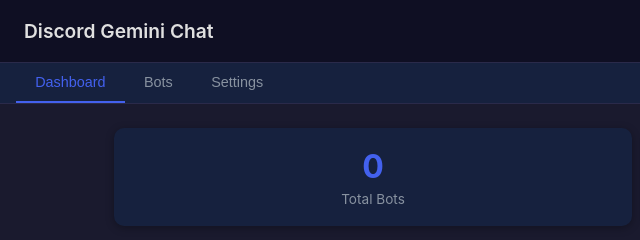
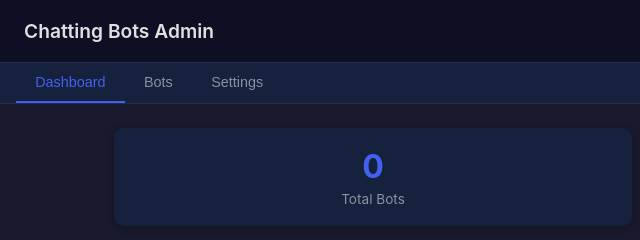
Before and after one commit to dwaveus-rgb/Customer2, a website: page public/index.html in a window 1280 px wide. Shown: the top 240 px of the page, 0-640 px from the left. Drawn offline with Linux system fonts and the light colour scheme; no server answers.

Commit message:
rename to Chatting Bots Admin

```diff
--- a/public/index.html
+++ b/public/index.html
@@ -3,13 +3,13 @@
 <head>
   <meta charset="UTF-8">
   <meta name="viewport" content="width=device-width, initial-scale=1.0">
-  <title>Discord Gemini Chat — Admin</title>
+  <title>Chatting Bots Admin</title>
   <link rel="stylesheet" href="style.css">
 </head>
 <body>
   <div id="app">
     <header>
-      <h1>Discord Gemini Chat</h1>
+      <h1>Chatting Bots Admin</h1>
       <div class="header-right">
         <span id="status-badge" class="badge badge-off">Offline</span>
         <button class="theme-toggle" onclick="toggleTheme()" title="Toggle theme">☀</button>
```
Also changed, not shown: README.md.
